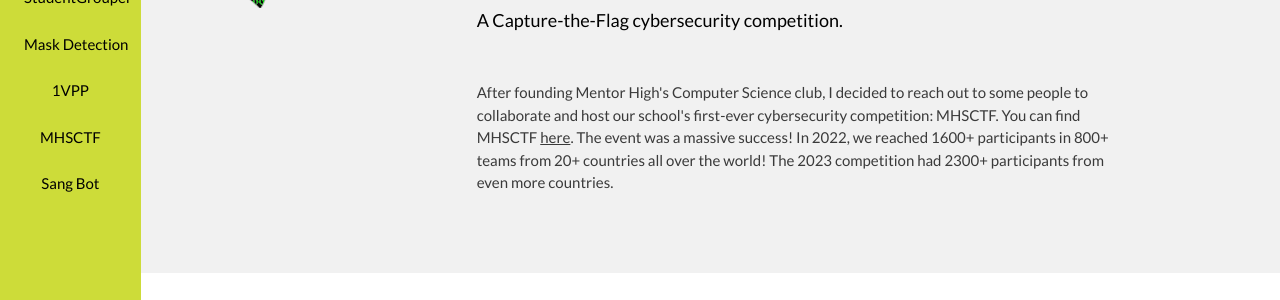
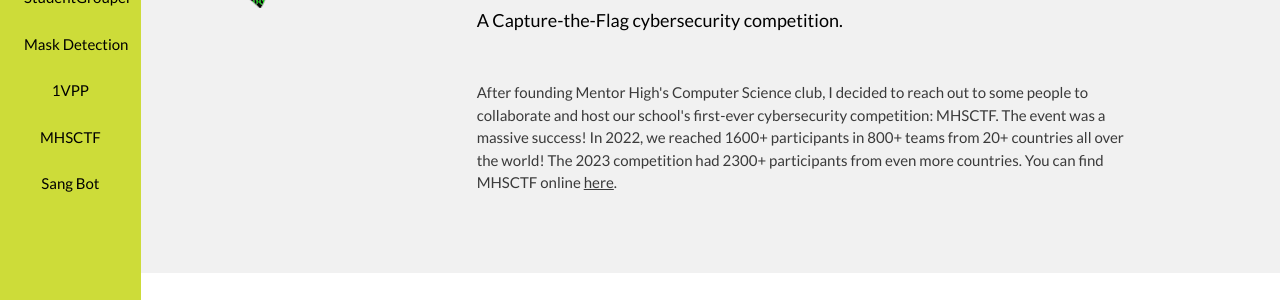
Before and after one commit to 0xmmalik/0xmmalik.github.io, a Jekyll site: the page projects/index.html, which Jekyll copies as it is, in a window 1280 px wide and 900 px high, scrolled down 2640 px. Shown: the part 177-477 px from the top of the window. Built offline with Jekyll 4.4.1, drawn with Linux system fonts in a browser that asks for light colours.

Commit message:
moved around mhsctf link

```diff
--- a/projects/index.html
+++ b/projects/index.html
@@ -119,7 +119,7 @@
             <h1>MHSCTF</h1>
             <h5 class="w3-padding-32">A Capture-the-Flag cybersecurity competition.</h5>
 
-            <p class="w3-text-dark-grey">After founding Mentor High's Computer Science club, I decided to reach out to some people to collaborate and host our school's first-ever cybersecurity competition: MHSCTF. You can find MHSCTF <a href="https://mhsctf2022.0xmmalik.repl.co" target="_blank">here</a>. The event was a massive success! In 2022, we reached 1600+ participants in 800+ teams from 20+ countries all over the world! The 2023 competition had 2300+ participants from even more countries.</p>
+            <p class="w3-text-dark-grey">After founding Mentor High's Computer Science club, I decided to reach out to some people to collaborate and host our school's first-ever cybersecurity competition: MHSCTF. The event was a massive success! In 2022, we reached 1600+ participants in 800+ teams from 20+ countries all over the world! The 2023 competition had 2300+ participants from even more countries. You can find MHSCTF online <a href="https://mhsctf.0xmmalik.repl.co" target="_blank">here</a>.</p>
         </div>
     </div>
 </div>
```
